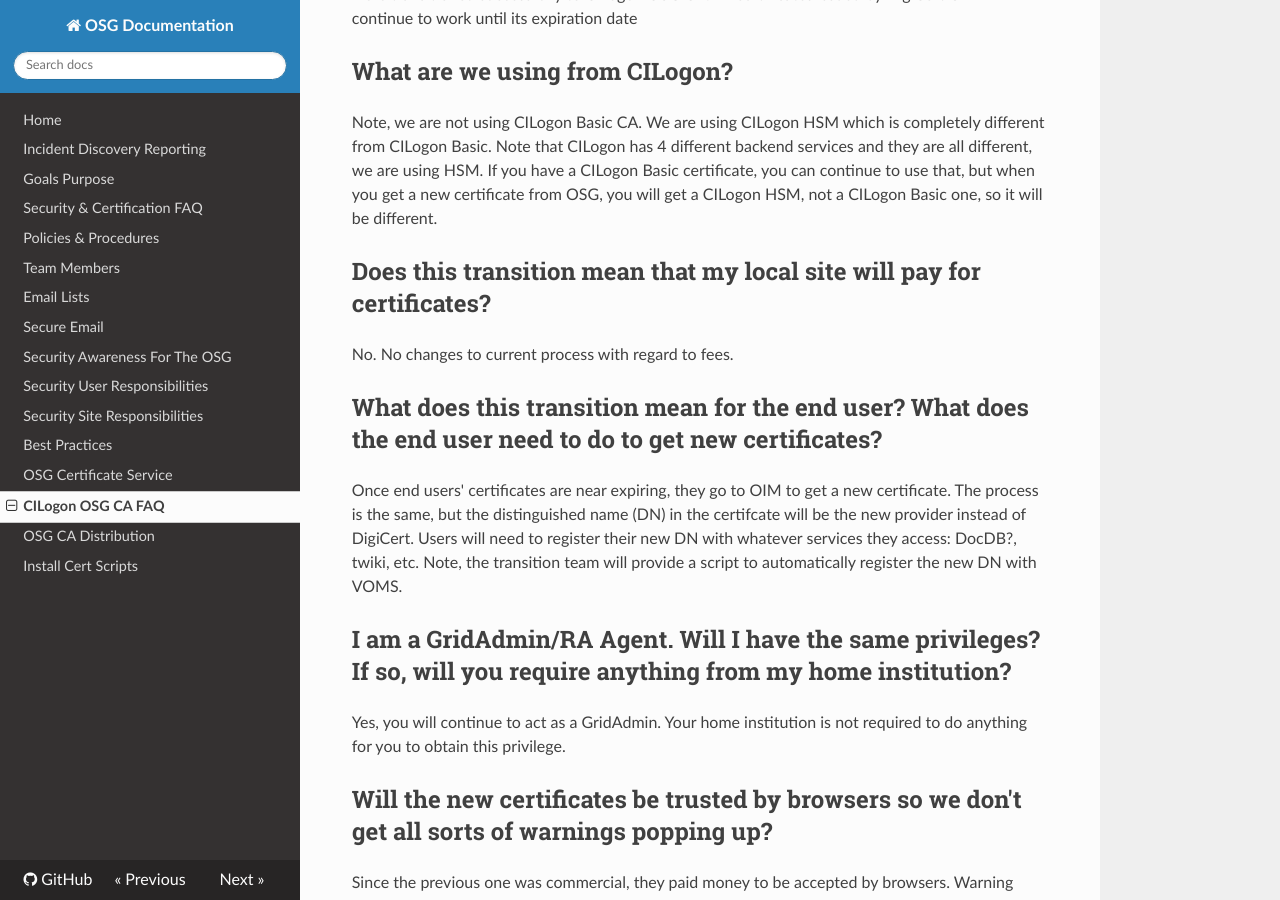
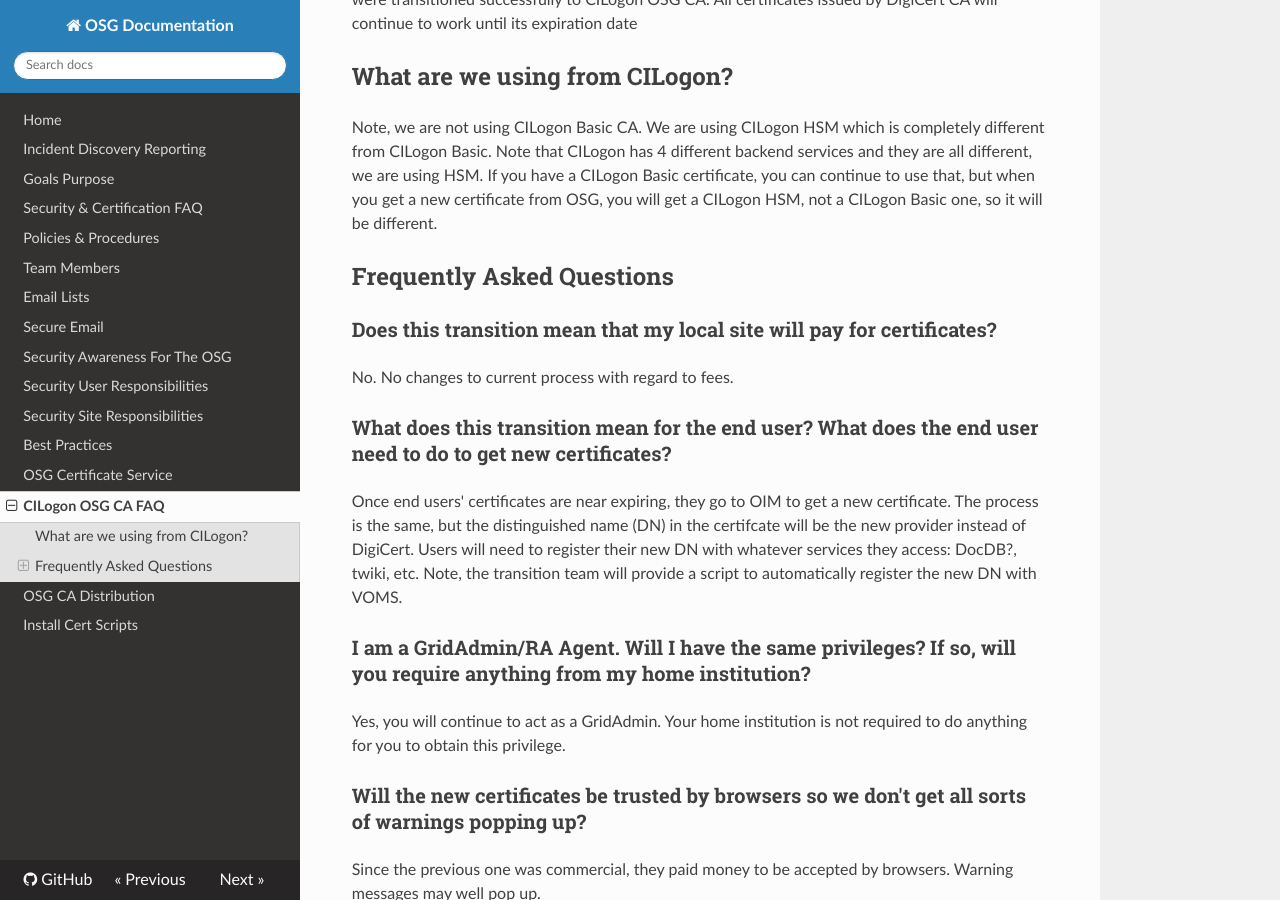
Before and after one commit to opensciencegrid/security, an MkDocs documentation site: the page built from docs/CILogonOSGFAQ.md, in a window 1280 px wide and 900 px high, scrolled down 364 px. Built offline with MkDocs 1.6.1, drawn with Linux system fonts in a browser that asks for light colours; nearby versions of some CDN libraries; old or Windows-style settings are respelled for this version of MkDocs.

Commit message:
Update CILogonOSGFAQ.md
Modified headings

```diff
--- a/docs/CILogonOSGFAQ.md
+++ b/docs/CILogonOSGFAQ.md
@@ -1,37 +1,31 @@
-CILogon OSG CA
-------------------------------------------------
+# CILogon OSG CA
 Starting June 2016, the CILogon OSG CA is issuing certificates for users, hosts and services for OSG. The CILogon OSG CA is jointly operated with XSEDE. Combined with OSG Registration Authority and the OSG Information Management System, the CILogon OSG CA will provide the essential certificate services to the OSG community, including the personal, host and service certificates.
 
 The transition from DigiCert CA to CILogon OSG CA was completed on May 31st, 2016. All user, host and service certificates are issued by CILogon OSG CA. All OSG Virtual Organizations (VOs) were transitioned successfully to CILogon OSG CA. All certificates issued by DigiCert CA will continue to work until its expiration date
 
-What are we using from CILogon?
-------------------------------------------------
+## What are we using from CILogon?
 Note, we are not using CILogon Basic CA. We are using CILogon HSM which is completely different from CILogon Basic. Note that CILogon has 4 different backend services and they are all different, we are using HSM. If you have a CILogon Basic certificate, you can continue to use that, but when you get a new certificate from OSG, you will get a CILogon HSM, not a CILogon Basic one, so it will be different.
 
-Does this transition mean that my local site will pay for certificates?
-------------------------------------------------
+## Frequently Asked Questions
+
+### Does this transition mean that my local site will pay for certificates?
 No. No changes to current process with regard to fees.
 
-What does this transition mean for the end user? What does the end user need to do to get new certificates?
-------------------------------------------------
+### What does this transition mean for the end user? What does the end user need to do to get new certificates?
+
 Once end users' certificates are near expiring, they go to OIM to get a new certificate. The process is the same, but the distinguished name (DN) in the certifcate will be the new provider instead of DigiCert. Users will need to register their new DN with whatever services they access: DocDB?, twiki, etc. Note, the transition team will provide a script to automatically register the new DN with VOMS.
 
-I am a GridAdmin/RA Agent. Will I have the same privileges? If so, will you require anything from my home institution?
-------------------------------------------------
+### I am a GridAdmin/RA Agent. Will I have the same privileges? If so, will you require anything from my home institution?
 Yes, you will continue to act as a GridAdmin. Your home institution is not required to do anything for you to obtain this privilege.
 
-Will the new certificates be trusted by browsers so we don't get all sorts of warnings popping up?
-------------------------------------------------
+### Will the new certificates be trusted by browsers so we don't get all sorts of warnings popping up?
 Since the previous one was commercial, they paid money to be accepted by browsers. Warning messages may well pop up.
 
-Where do I get host or server certificates?
-------------------------------------------------
+### Where do I get host or server certificates?
 https://twiki.opensciencegrid.org/bin/view/Documentation/Release3/GetHostServiceCertificates
 
-Where do I get user certificates?
-------------------------------------------------
+### Where do I get user certificates?
 https://twiki.grid.iu.edu/bin/view/Documentation/CertificateGetWeb
 
-Command-line Clients
-------------------------------------------------
+### Command-line Clients
 No changes here.
```
